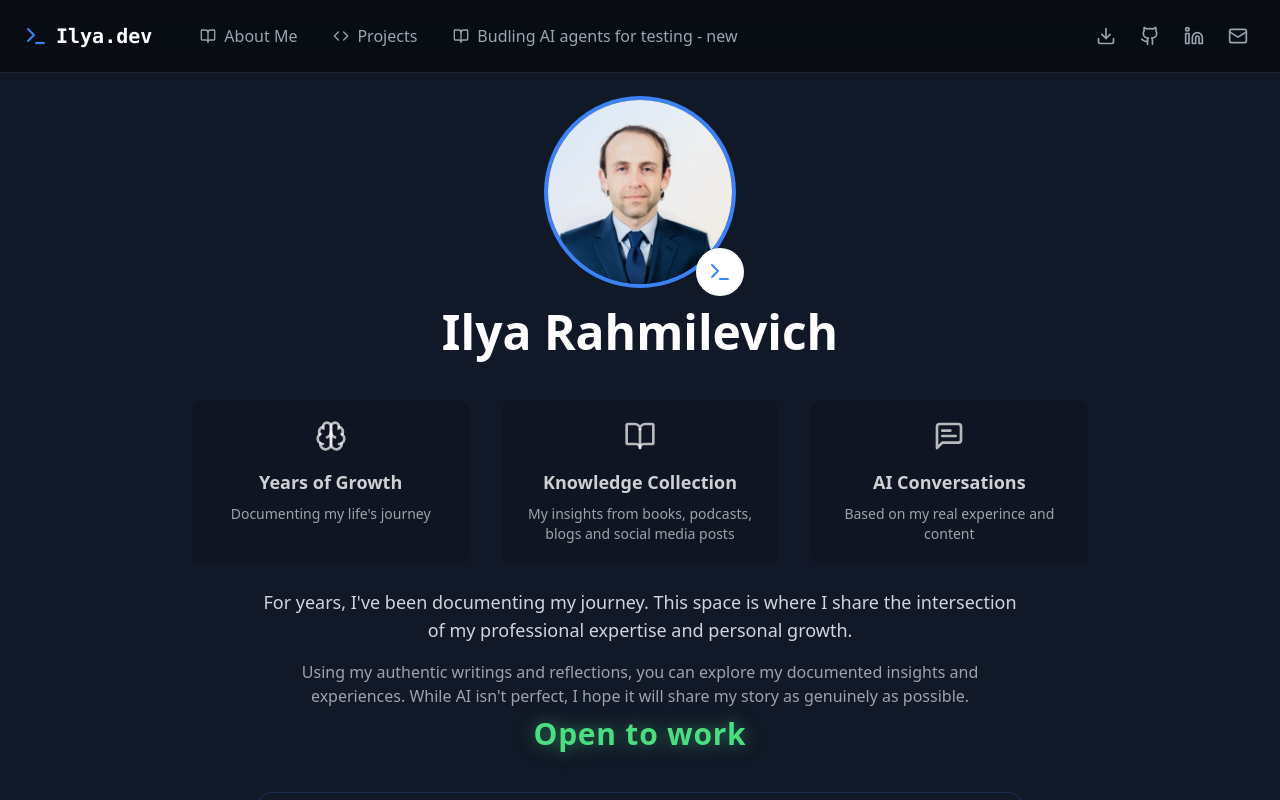
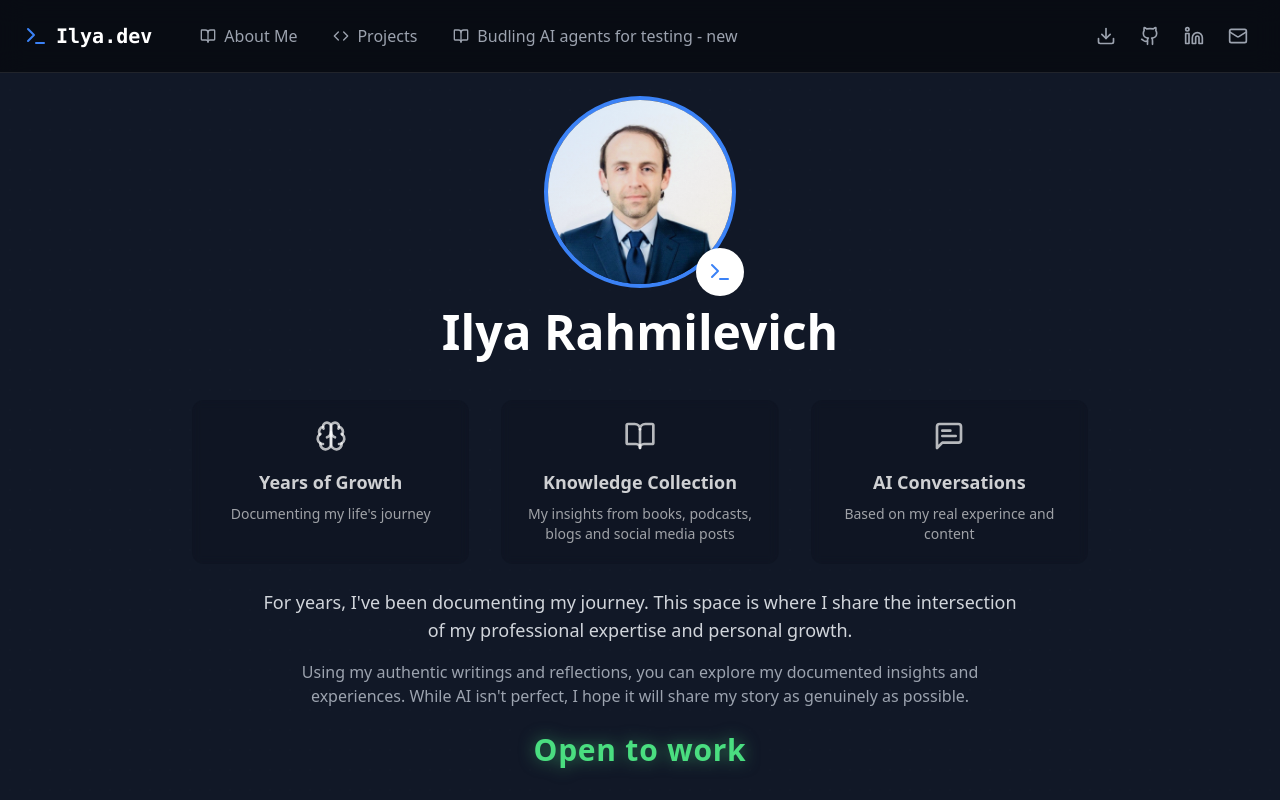
Before and after one commit to ilyar88/ai-portfolio, a React (Vite) app in the folder frontend/: page / in a window 1280 px wide. Shown: the top 800 px of the page. Built offline with nearby package versions, Linux system fonts and the light colour scheme; no server answers.

Commit message:
Change the position of the "Open to work" in the home page.

```diff
--- a/frontend/src/components/sections/Home/index.jsx
+++ b/frontend/src/components/sections/Home/index.jsx
@@ -47,7 +47,7 @@ export const HomeSection = () => {
 
       <IntroSection />
 
-      <p className="text-2xl md:text-3xl font-bold text-green-400 mb-2 tracking-wide drop-shadow-[0_0_8px_rgba(74,222,128,0.5)]">Open to work</p>
+      <p className="text-2xl md:text-3xl font-bold text-green-400 mt-4 mb-2 tracking-wide drop-shadow-[0_0_8px_rgba(74,222,128,0.5)]">Open to work</p>
 
       <ChatBox />
 
```
